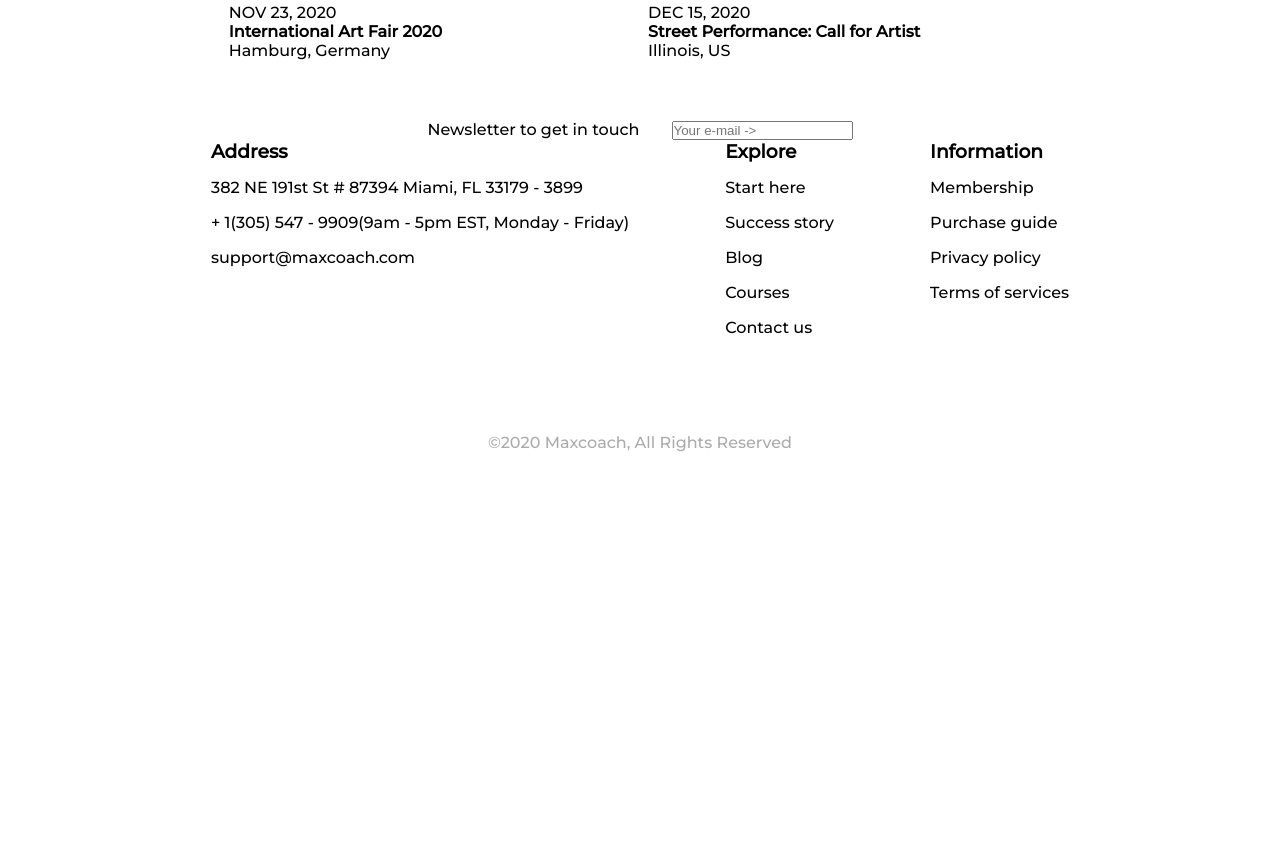
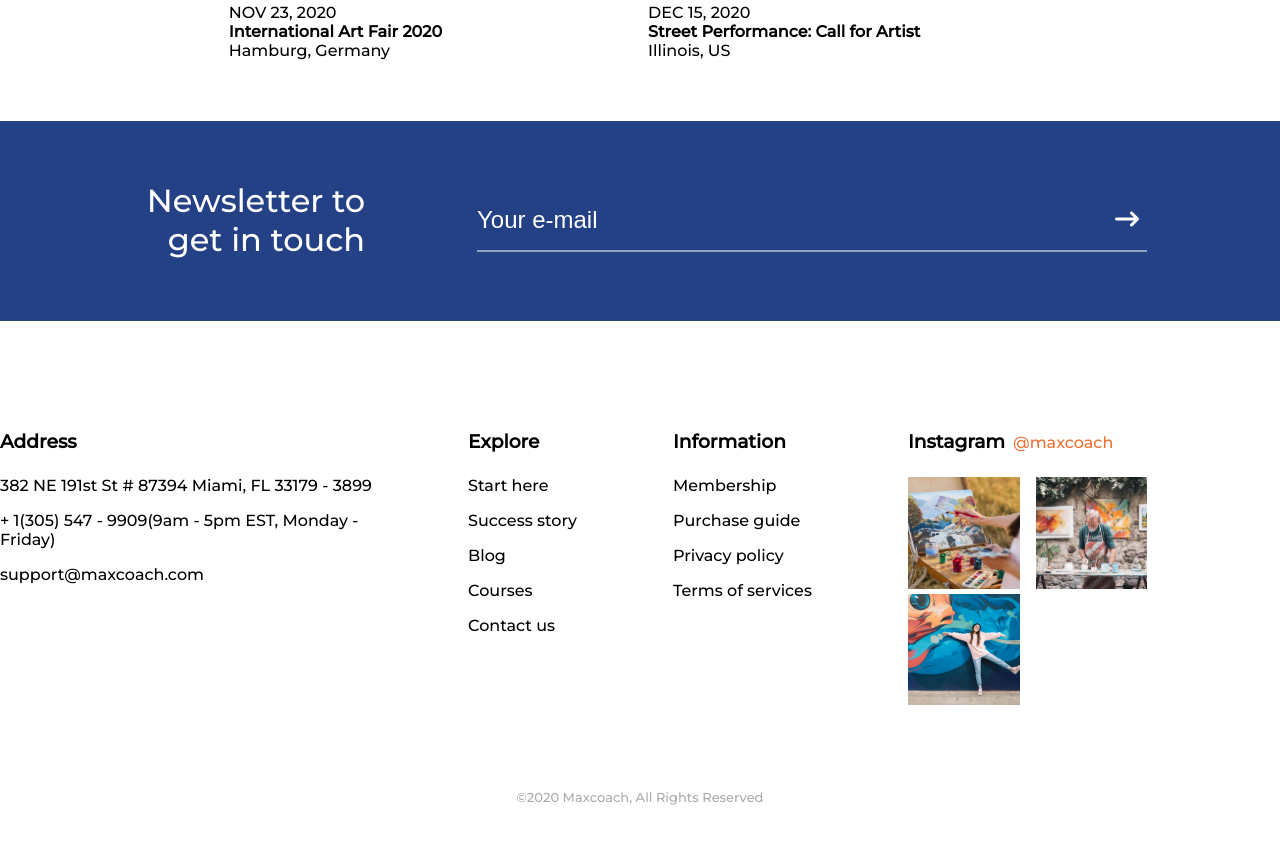
Before and after one commit to FrancescoLimpias/proj-html-vuejs, a Vue app: page / in a window 1280 px wide. Shown: the part 5480-6323 px from the top of the page. Before the commit the page ends 5997 px from the top, so only its background shows below. Built offline with nearby package versions, Linux system fonts and the light colour scheme; a web font is replaced by a local one.

Commit message:
Added AppFooter style

```diff
--- a/src/App.vue
+++ b/src/App.vue
@@ -12,7 +12,7 @@ export default {
     AppHeader,
     AppMain,
     AppFooter,
-  }
+  },
 }
 </script>
 
--- a/src/components/AppFooter.vue
+++ b/src/components/AppFooter.vue
@@ -8,6 +8,12 @@ export default {
             contents,
         };
     },
+
+    methods: {
+        getImagePath: function (imgPath) {
+            return new URL(imgPath, import.meta.url).href;
+        }
+    },
 }
 </script>
 
@@ -16,11 +22,12 @@ export default {
 
         <!-- Form: newsletter -->
         <div class="newsletter">
-            <div class="title">
+            <h2 class="title">
                 Newsletter to get in touch
-            </div>
+            </h2>
             <div class="form">
-                <input type="text" placeholder="Your e-mail ->">
+                <input type="text" placeholder="Your e-mail">
+                <i class="fa-solid fa-arrow-right-long"></i>
             </div>
         </div>
 
@@ -31,17 +38,34 @@ export default {
                     <h3>
                         {{ footerMap.title }}
                     </h3>
+
+                    <span v-if="footerMap.detail" class="detail">
+                        {{ footerMap.detail }}
+                    </span>
+
                     <ul>
-                        <li v-for="info in footerMap.infos">
-                            <span>
+                        <!-- Switch for lists (first, middle, last) -->
+                        <li v-if="index < footerMap.infos.length - 1" v-for="info in footerMap.infos">
+
+                            <span v-if="index == 0">
+                                <!-- just infos -->
                                 {{ info }}
                             </span>
+
+                            <a v-else href="">
+                                <!-- links -->
+                                {{ info }}
+                            </a>
+                        </li>
+                        <li v-else>
+                            <img v-for="info in footerMap.infos" :src="getImagePath('../assets/images/' + info)" alt="">
                         </li>
                     </ul>
                 </li>
             </ul>
         </nav>
 
+        <!-- Copyright -->
         <div class="rights">
             <span class="info">
                 ©2020 Maxcoach, All Rights Reserved
@@ -52,12 +76,56 @@ export default {
 </template>
 
 <style lang="scss" scoped>
+@use '../styles/general.scss' as *;
 .AppFooter {
     .newsletter {
+        // style
+        background-color: #244186;
+        height: 200px;
+        color: white;
+        margin-bottom: 6.8rem;
+
+        // inner
         display: flex;
         justify-content: center;
         align-items: center;
-        gap: 2rem;
+        gap: 7rem;
+
+        h2 {
+            text-align: right;
+            flex: 0 0 20%;
+            font-weight: 500;
+            font-size: xx-large;
+        }
+
+        .form {
+            input {
+                width: 670px;
+                background-color: transparent;
+                border: none;
+                border-bottom: 2px solid rgba(255, 255, 255, 0.5);
+                padding: 1rem 0;
+                font-size: x-large;
+                font-weight: 200;
+                color: white;
+
+                &::placeholder {
+                    font-weight: 200;
+                    color: white;
+                }
+
+                &:focus {
+                    outline: none;
+                    border-bottom: 2px solid white;
+                }
+            }
+
+            i {
+                position: relative;
+                left: -2rem;
+                font-size: x-large;
+            }
+        }
     }
 
     ul {
@@ -67,6 +135,13 @@ export default {
     nav {
         max-width: 1500px;
         margin: 0 auto;
+        display: flex;
+        justify-content: center;
+
+        a {
+            color: black;
+            text-decoration: none;
+        }
 
         &>ul {
             display: flex;
@@ -74,14 +149,38 @@ export default {
             align-items: baseline;
             gap: 6rem;
 
-            *{
-                margin-bottom: 1rem;
+            &>li:first-of-type,
+            &>li:last-of-type {
+                flex: 1 0 20%;
+            }
+
+            h3 {
+                margin-bottom: 1.5rem;
+                margin-right: .5rem;
+                display: inline-block;
+            }
+
+            .detail{
+                color: $accent_orange;
+            }
+
+            ul {
+                li {
+                    margin-bottom: 1rem;
+                }
+
+                img {
+                    display: inline;
+                    margin-right: 1rem;
+                    width: 30%;
+                }
             }
         }
     }
 
     .rights {
         text-align: center;
+        font-size: small;
         margin: 4rem 0;
         color: #ababab;
     }
--- a/src/contents.js
+++ b/src/contents.js
@@ -58,6 +58,7 @@ export let contents = {
     footerMaps: [
         {
             title,
+            detail,
             infos: [
                 link1,
                 link2,
@@ -274,10 +275,11 @@ createContentType("events", "path", "date", "title", "place")
     );
 
 // Footer Map
-createContentType("footerMaps", "title", "infos")
+createContentType("footerMaps", "title", "detail", "infos")
     (
         [
             "Address",
+            undefined,
             [
                 "382 NE 191st St # 87394 Miami, FL 33179 - 3899",
                 "+ 1(305) 547 - 9909(9am - 5pm EST, Monday - Friday)",
@@ -286,6 +288,7 @@ createContentType("footerMaps", "title", "infos")
         ],
         [
             "Explore",
+            undefined,
             [
                 "Start here",
                 "Success story",
@@ -296,11 +299,21 @@ createContentType("footerMaps", "title", "infos")
         ],
         [
             "Information",
+            undefined,
             [
                 "Membership",
                 "Purchase guide",
                 "Privacy policy",
                 "Terms of services",
             ]
+        ],
+        [
+            "Instagram",
+            "@maxcoach",
+            [
+                "120012142_177596140500760_8623485824101406058_n.jpg",
+                "120084500_197897808368764_8114555493043279565_n.jpg",
+                "120099363_364334431619755_7198812647386067017_n.jpg"
+            ]
         ]
     );
```
